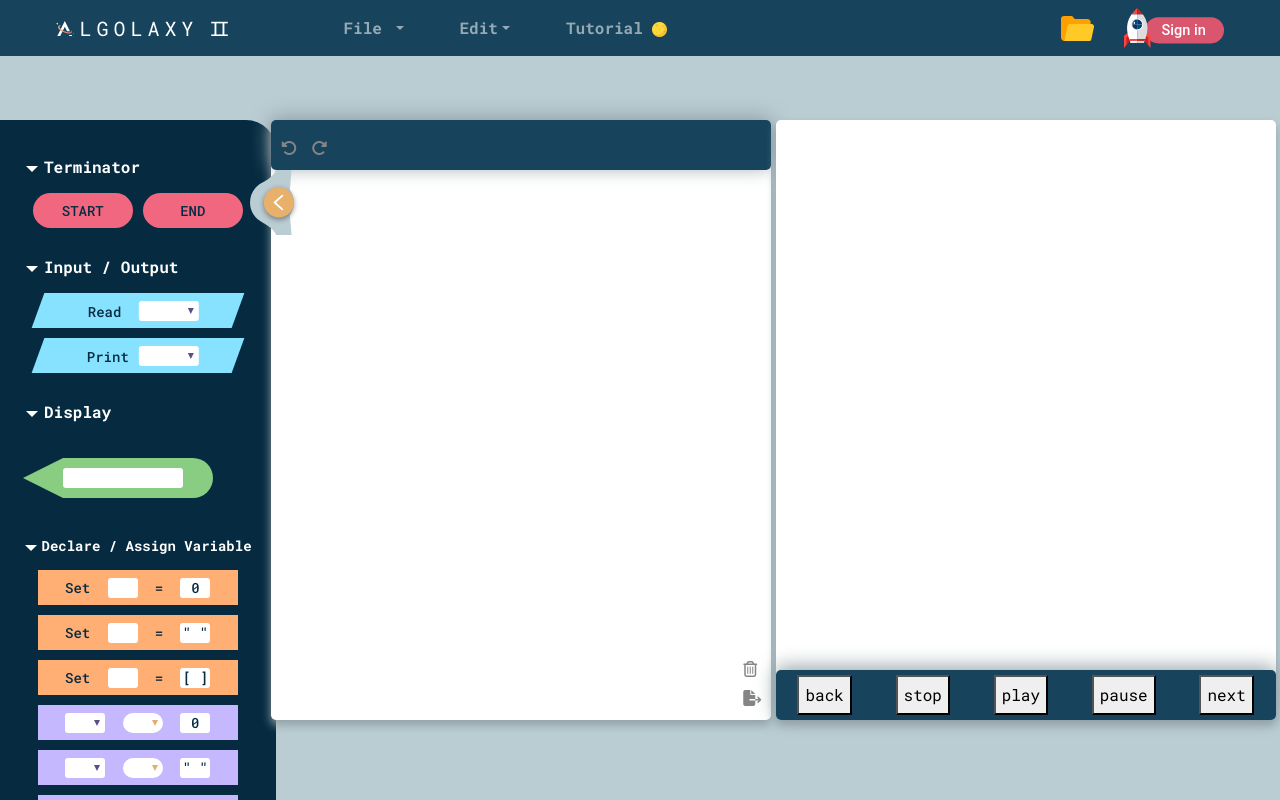
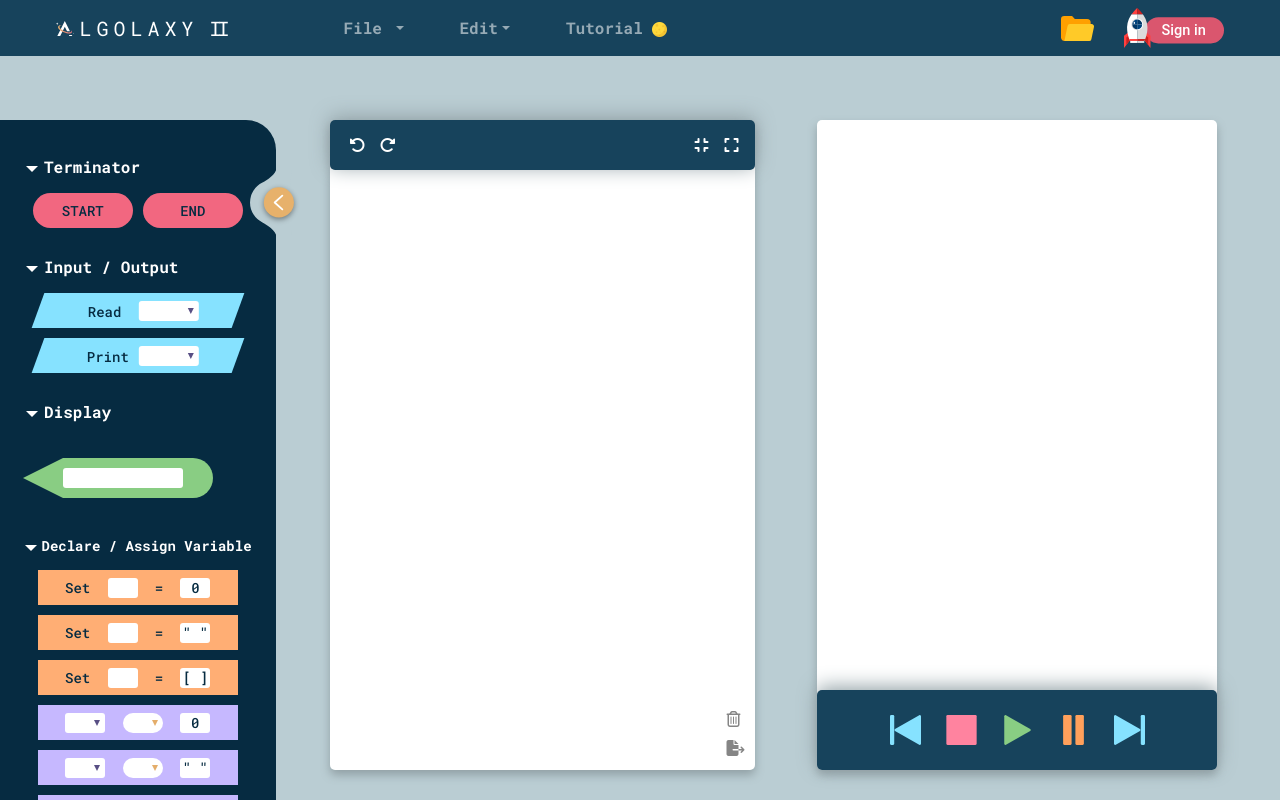
Before and after one commit to yingspvd/Algolaxy, a Vue app in the folder frontend/: page /#/ in a window 1280 px wide. Built offline with nearby package versions, Linux system fonts and the light colour scheme; what vue-particles would draw is missing.

Commit message:
Edit responsive

```diff
--- a/frontend/src/components/Animation.vue
+++ b/frontend/src/components/Animation.vue
@@ -1,12 +1,22 @@
 <template>
   <div id="container" style="box-shadow: 0px 5px 10px #91A0A5;">
     <div class="tool-container">
-      <div class="bottom-toolbar">
-        <button>back</button>
-        <button>stop</button>
-        <button>play</button>
-        <button>pause</button>
-        <button>next</button>
+      <div class="bottom-toolbar" >
+        <a>
+          <img class="img-control-back" src="../assets/back.svg" alt="" >
+        </a>
+        <a>
+          <img class="img-control" src="../assets/stop.svg" alt="" >
+        </a>
+        <a>
+          <img class="img-control" src="../assets/play.svg" alt="" >
+        </a>
+        <a>
+          <img class="img-control" src="../assets/pause.svg" alt="" >
+        </a>
+        <a>
+          <img class="img-control-next" src="../assets/next.svg" alt="" >
+        </a>
       </div>
     </div>
   </div>
@@ -18,8 +28,8 @@ export default {};
 
 <style scoped>
 #container {
-  height: 600px;
   width: 500px;
+  height: 700px;
   /* margin-left: 20px; */
   border-radius: 5px;
   background-color: var(--white-gray);
@@ -36,12 +46,63 @@ export default {};
   justify-content: space-around;
   align-items: center;
   width: 100%;
-  height: 50px;
+  height: 80px;
   background-color: var(--dark-blue-1);
   border-radius: 5px;
   box-shadow: 0px -3px 20px #91A0A5;
 }
-button {
-  height: 40px;
+.bottom-toolbar a{
+  cursor: pointer;
+  /* box-shadow: 0px 5px 10px #123346; */
+}
+.bottom-toolbar a:hover{
+  cursor: pointer;
+  height: 33px;
+  /* box-shadow: 0px 0px 2px #6F8F9E; */
+}
+.img-control{
+  height: 30px;
+}
+.img-control-back{
+  height: 30px;
+  margin-left: 60px;
+}
+.img-control-next{
+  height: 30px;
+  margin-right: 60px;
+}
+
+@media screen and (max-width: 1439px) {
+  #container {
+  display: flex;
+  flex-direction: column;
+  width: 450px;
+  height: 650px;
+  /* margin-left: 65px; */
+  border-radius: 5px;
+  background-color: var(--white-gray);
+}
+}
+@media screen and (max-width: 1310px) {
+  #container {
+  display: flex;
+  flex-direction: column;
+  width: 425px;
+  height: 650px;
+  /* margin-left: 65px; */
+  border-radius: 5px;
+  background-color: var(--white-gray);
+}
+}
+@media screen and (max-width: 1280px) {
+  #container {
+  display: flex;
+  flex-direction: column;
+  width: 400px;
+  height: 650px;
+  /* margin-left: 65px; */
+  border-radius: 5px;
+  background-color: var(--white-gray);
+}
 }
 </style>
--- a/frontend/src/components/Board.vue
+++ b/frontend/src/components/Board.vue
@@ -2,6 +2,7 @@
   <div id="container" style="box-shadow: 0px 5px 10px #91A0A5;">
     <div class="tool-container">
       <div class="top-toolbar">
+        <div>
           <a style="cursor:pointer;">
             <i class="fas fa-undo-alt"></i>
           </a>
@@ -9,12 +10,19 @@
             <i class="fas fa-redo-alt"></i>
           </a>
         </div>
+        <div>
+          <a style="cursor:pointer;">
+            <i class="fas fa-compress"></i>
+            <i class="fas fa-expand"></i>
+          </a>
+        </div>
+      </div>
     </div>
 
     <!-- <div id="board" class="board" @dragover.prevent @drop.prevent="drop"></div> -->
 
     <div class="side-toolbar-container">
-      <div class="side-toolbar">
+      <div class="side-toolbar" >
         <a style="cursor:pointer;">
           <i class="far fa-trash-alt"></i>
         </a>
@@ -60,8 +68,8 @@ export default {
 #container {
   display: flex;
   flex-direction: column;
-  height: 600px;
-  width: 500px;
+  width: 550px;
+  height: 700px;
   /* margin-left: 65px; */
   border-radius: 5px;
   background-color: var(--white-gray);
@@ -75,8 +83,9 @@ export default {
 }
 .top-toolbar {
   display: flex;
-  justify-content: flex-start;
+  justify-content: space-between;
   align-items: center;
+  padding: 0 10px 0 10px;
   width: 100%;
   height: 50px;
   background-color: var(--dark-blue-1);
@@ -100,14 +109,18 @@ export default {
 }
 
 .fa-undo-alt,
-.fa-redo-alt {
-  color: var(--gray);
+.fa-redo-alt,
+.fa-compress,
+.fa-expand {
+  color: #ffffff;
   width: 20px;
-  margin: 10px 0 0 10px;
+  margin: 0 0 0 10px;
 }
 .fa-undo-alt:hover,
-.fa-redo-alt:hover {
-  color: white;
+.fa-redo-alt:hover,
+.fa-compress:hover,
+.fa-expand:hover {
+  color: var(--gray);
 }
 
 .fa-trash-alt,
@@ -140,4 +153,38 @@ export default {
   text-align: center;
   font-weight: 500;
 }
+
+@media screen and (max-width: 1439px) {
+  #container {
+  display: flex;
+  flex-direction: column;
+  width: 475px;
+  height: 650px;
+  /* margin-left: 65px; */
+  border-radius: 5px;
+  background-color: var(--white-gray);
+}
+}
+@media screen and (max-width: 1310px) {
+  #container {
+  display: flex;
+  flex-direction: column;
+  width: 450px;
+  height: 650px;
+  /* margin-left: 65px; */
+  border-radius: 5px;
+  background-color: var(--white-gray);
+}
+}
+@media screen and (max-width: 1280px) {
+  #container {
+  display: flex;
+  flex-direction: column;
+  width: 425px;
+  height: 650px;
+  /* margin-left: 65px; */
+  border-radius: 5px;
+  background-color: var(--white-gray);
+}
+}
 </style>
```
Lines whose indentation alone changed are shown as unchanged.
